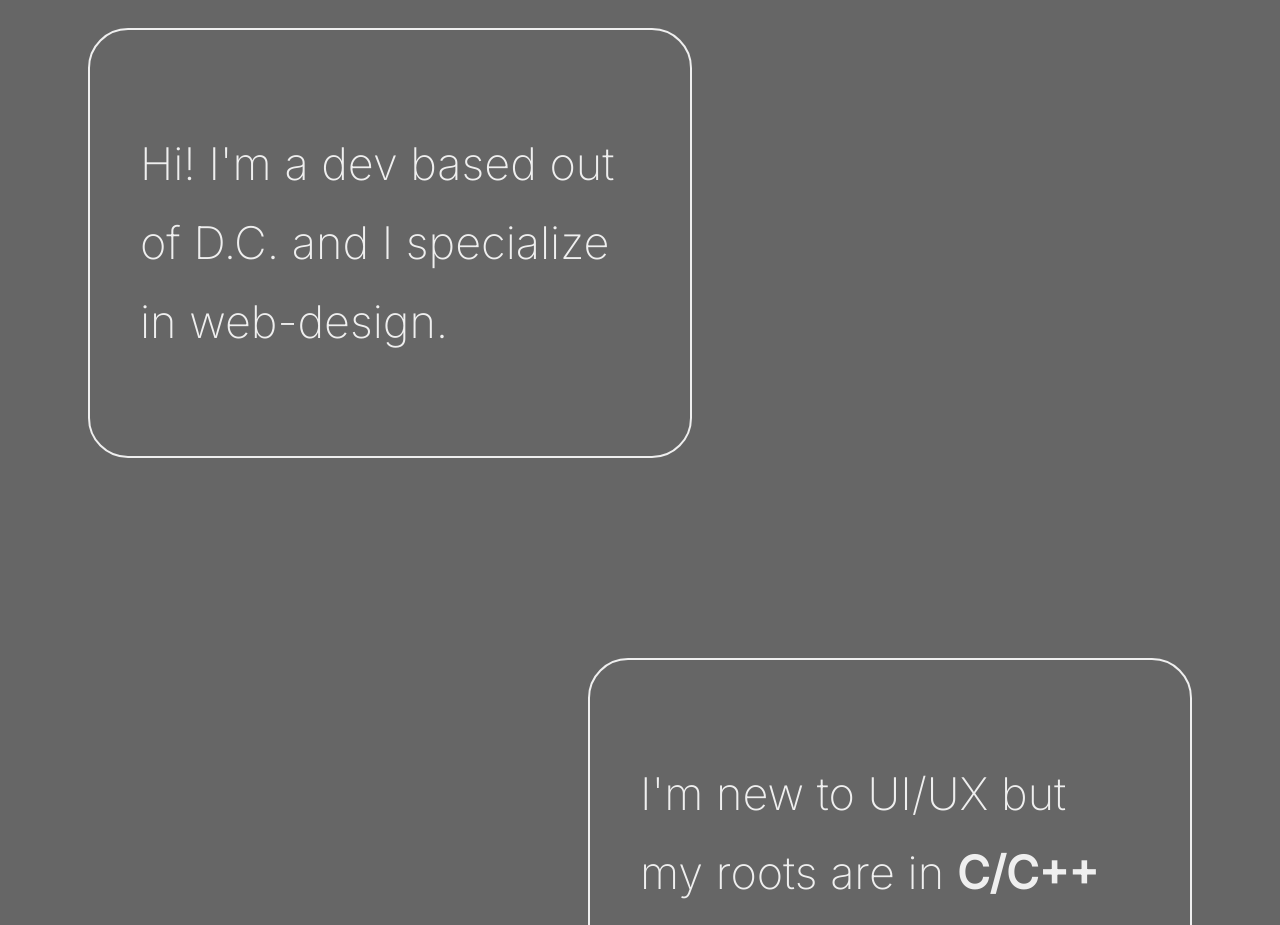
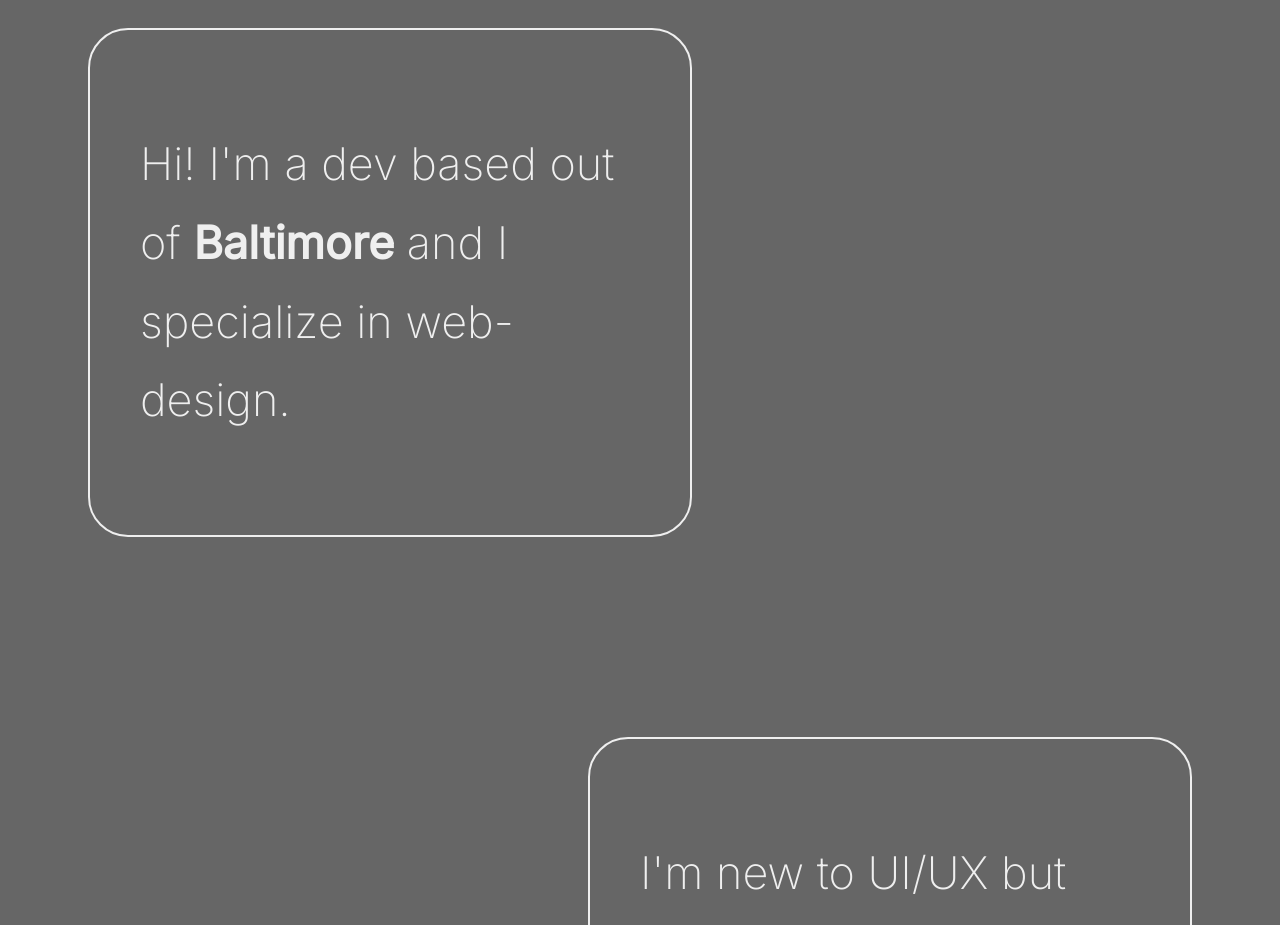
Before and after one commit to smogalt/smogalt.github.io, a plain HTML site: page index.html in a window 1280 px wide. Shown: the part 1200-2125 px from the top of the page. Drawn offline with Linux system fonts and the light colour scheme.

Commit message:
Update index.html

```diff
--- a/index.html
+++ b/index.html
@@ -30,7 +30,7 @@
             <div class="fade left content box">
                 <div class="center">
                     <p>
-                        Hi! I'm a dev based out of D.C. and I specialize in web-design.
+                        Hi! I'm a dev based out of <strong>Baltimore</strong> and I specialize in web-design.
                     </p>
                 </div>
             </div>
```
